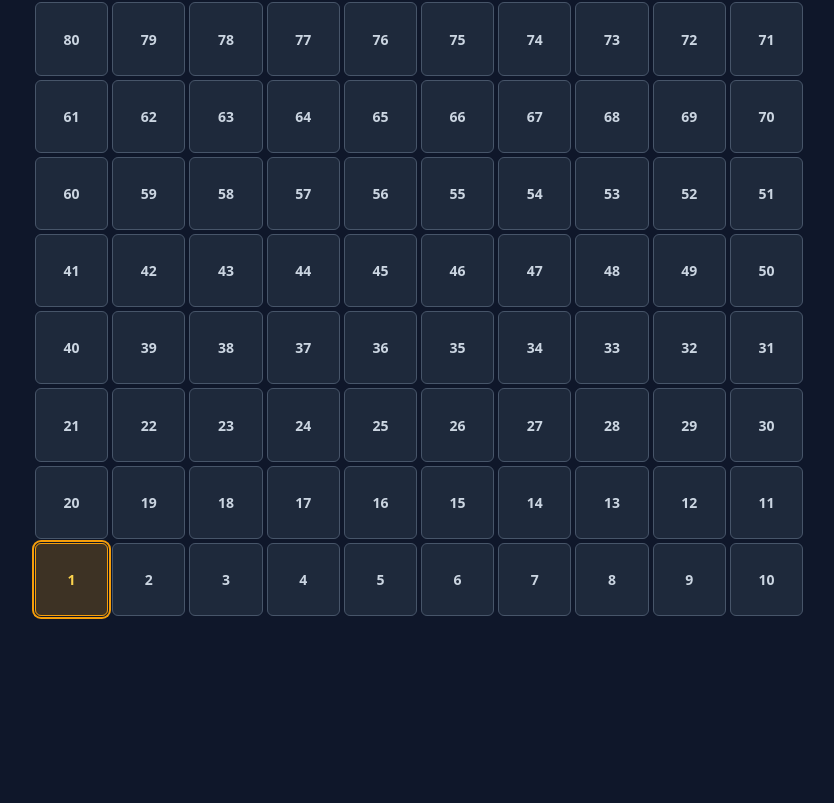
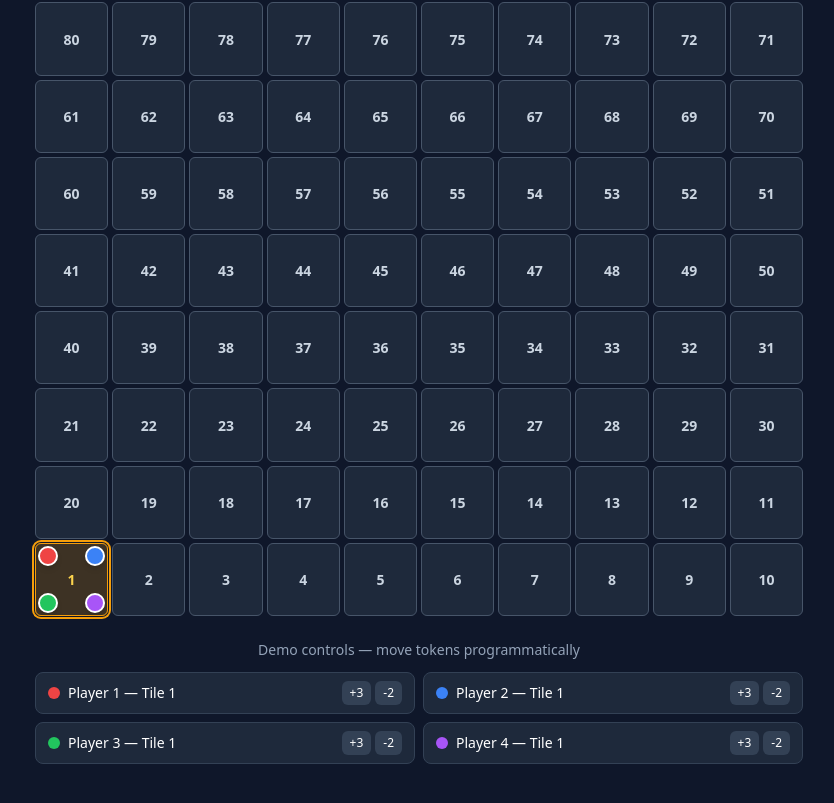
Before and after one commit to Himanshu8913/Boardstorm, a React (Vite) app: page /game in a window 1280 px wide. Shown: the part 329-1132 px from the top of the page, without its empty margins (221-1055 px from the left). Before the commit the page ends 993 px from the top, so only its background shows below. Built offline with nearby package versions, Linux system fonts and the light colour scheme.

Commit message:
feat: add animated player tokens

```diff
--- a/src/components/board/GameBoard.tsx
+++ b/src/components/board/GameBoard.tsx
@@ -1,9 +1,25 @@
+import type { Player } from '@/types/player';
 import { BOARD_COLS, getBoardGrid } from '@/utils/boardLayout';
 import { Tile } from './Tile';
 
 const grid = getBoardGrid();
 
-export function GameBoard() {
+type GameBoardProps = {
+  players: Player[];
+};
+
+export function GameBoard({ players }: GameBoardProps) {
+  const playersByTile = players.reduce<Map<number, Player[]>>((map, player) => {
+    const tilePlayers = map.get(player.position) ?? [];
+    tilePlayers.push(player);
+    map.set(player.position, tilePlayers);
+    return map;
+  }, new Map());
+
+  for (const tilePlayers of playersByTile.values()) {
+    tilePlayers.sort((a, b) => a.id - b.id);
+  }
+
   return (
     <div className="w-full max-w-3xl">
       <div
@@ -18,6 +34,7 @@ export function GameBoard() {
               key={tileNumber}
               number={tileNumber}
               isStart={tileNumber === 1}
+              players={playersByTile.get(tileNumber) ?? []}
             />
           )),
         )}
--- /dev/null
+++ b/src/components/board/PlayerToken.tsx
@@ -0,0 +1,24 @@
+import type { Player } from '@/types/player';
+
+type PlayerTokenProps = {
+  player: Player;
+  offsetIndex: number;
+};
+
+const OFFSETS = [
+  'top-0.5 left-0.5',
+  'top-0.5 right-0.5',
+  'bottom-0.5 left-0.5',
+  'bottom-0.5 right-0.5',
+] as const;
+
+export function PlayerToken({ player, offsetIndex }: PlayerTokenProps) {
+  return (
+    <span
+      className={`absolute h-[28%] w-[28%] rounded-full border-2 border-white shadow-md transition-transform duration-150 ease-out ${OFFSETS[offsetIndex]}`}
+      style={{ backgroundColor: player.color }}
+      title={player.name}
+      aria-label={`${player.name} on tile ${player.position}`}
+    />
+  );
+}
--- a/src/components/board/Tile.tsx
+++ b/src/components/board/Tile.tsx
@@ -1,12 +1,16 @@
+import type { Player } from '@/types/player';
+import { PlayerToken } from './PlayerToken';
+
 type TileProps = {
   number: number;
   isStart?: boolean;
+  players: Player[];
 };
 
-export function Tile({ number, isStart = false }: TileProps) {
+export function Tile({ number, isStart = false, players }: TileProps) {
   return (
     <div
-      className={`flex aspect-square items-center justify-center rounded-sm border text-[clamp(0.5rem,2.5vw,0.875rem)] font-semibold sm:rounded-md ${
+      className={`relative flex aspect-square items-center justify-center rounded-sm border text-[clamp(0.5rem,2.5vw,0.875rem)] font-semibold sm:rounded-md ${
         isStart
           ? 'border-boardstorm-accent bg-amber-500/20 text-amber-300 ring-2 ring-boardstorm-accent ring-offset-1 ring-offset-boardstorm-bg'
           : 'border-slate-600 bg-boardstorm-surface text-slate-300'
@@ -14,6 +18,9 @@ export function Tile({ number, isStart = false }: TileProps) {
       aria-label={isStart ? `Tile ${number}, start` : `Tile ${number}`}
     >
       {number}
+      {players.map((player, index) => (
+        <PlayerToken key={player.id} player={player} offsetIndex={index} />
+      ))}
     </div>
   );
 }
--- a/src/pages/GamePage.tsx
+++ b/src/pages/GamePage.tsx
@@ -1,10 +1,100 @@
+import { useCallback, useState } from 'react';
 import { GameBoard } from '@/components/board/GameBoard';
+import { INITIAL_PLAYERS, type Player } from '@/types/player';
+import { BOARD_TILE_COUNT } from '@/utils/boardLayout';
+import { animatePlayerToPosition } from '@/utils/playerMovement';
 
 export function GamePage() {
+  const [players, setPlayers] = useState<Player[]>(INITIAL_PLAYERS);
+  const [movingPlayerId, setMovingPlayerId] = useState<number | null>(null);
+
+  const updatePlayerPosition = useCallback(
+    (playerId: number, position: number) => {
+      setPlayers((current) =>
+        current.map((player) =>
+          player.id === playerId ? { ...player, position } : player,
+        ),
+      );
+    },
+    [],
+  );
+
+  const movePlayer = useCallback(
+    async (playerId: number, steps: number) => {
+      if (movingPlayerId !== null) {
+        return;
+      }
+
+      const player = players.find((entry) => entry.id === playerId);
+      if (!player) {
+        return;
+      }
+
+      const target = Math.min(
+        BOARD_TILE_COUNT,
+        Math.max(1, player.position + steps),
+      );
+
+      if (target === player.position) {
+        return;
+      }
+
+      setMovingPlayerId(playerId);
+
+      await animatePlayerToPosition(
+        player.position,
+        target,
+        (position) => updatePlayerPosition(playerId, position),
+      );
+
+      setMovingPlayerId(null);
+    },
+    [movingPlayerId, players, updatePlayerPosition],
+  );
+
   return (
     <section className="flex flex-col items-center gap-6 py-4">
       <h1 className="text-2xl font-bold sm:text-3xl">Game Board</h1>
-      <GameBoard />
+      <GameBoard players={players} />
+      <div className="flex w-full max-w-3xl flex-col gap-3">
+        <p className="text-center text-sm text-boardstorm-muted">
+          Demo controls — move tokens programmatically
+        </p>
+        <div className="grid grid-cols-1 gap-2 sm:grid-cols-2">
+          {players.map((player) => (
+            <div
+              key={player.id}
+              className="flex items-center justify-between gap-2 rounded-lg border border-slate-700 bg-boardstorm-surface px-3 py-2"
+            >
+              <span className="flex items-center gap-2 text-sm font-medium">
+                <span
+                  className="inline-block h-3 w-3 rounded-full"
+                  style={{ backgroundColor: player.color }}
+                />
+                {player.name} — Tile {player.position}
+              </span>
+              <div className="flex gap-1">
+                <button
+                  type="button"
+                  disabled={movingPlayerId !== null}
+                  onClick={() => movePlayer(player.id, 3)}
+                  className="rounded-md bg-slate-700 px-2 py-1 text-xs font-medium text-white hover:bg-slate-600 disabled:opacity-50"
+                >
+                  +3
+                </button>
+                <button
+                  type="button"
+                  disabled={movingPlayerId !== null}
+                  onClick={() => movePlayer(player.id, -2)}
+                  className="rounded-md bg-slate-700 px-2 py-1 text-xs font-medium text-white hover:bg-slate-600 disabled:opacity-50"
+                >
+                  -2
+                </button>
+              </div>
+            </div>
+          ))}
+        </div>
+      </div>
     </section>
   );
 }
--- /dev/null
+++ b/src/types/player.ts
@@ -0,0 +1,25 @@
+export type Player = {
+  id: number;
+  name: string;
+  position: number;
+  color: string;
+};
+
+export const MAX_PLAYERS = 4;
+
+export const PLAYER_COLORS = [
+  '#ef4444',
+  '#3b82f6',
+  '#22c55e',
+  '#a855f7',
+] as const;
+
+export const INITIAL_PLAYERS: Player[] = Array.from(
+  { length: MAX_PLAYERS },
+  (_, index) => ({
+    id: index + 1,
+    name: `Player ${index + 1}`,
+    position: 1,
+    color: PLAYER_COLORS[index],
+  }),
+);
--- a/src/utils/boardLayout.ts
+++ b/src/utils/boardLayout.ts
@@ -19,3 +19,19 @@ export function getBoardGrid(): number[][] {
     Array.from({ length: BOARD_COLS }, (_, col) => getTileNumber(row, col)),
   );
 }
+
+export type TileGridPosition = {
+  row: number;
+  col: number;
+};
+
+/** Returns grid coordinates for a tile number in snake layout. */
+export function getTileGridPosition(tileNumber: number): TileGridPosition {
+  const fromBottom = Math.floor((tileNumber - 1) / BOARD_COLS);
+  const row = BOARD_ROWS - 1 - fromBottom;
+  const indexInRow = (tileNumber - 1) % BOARD_COLS;
+  const col =
+    fromBottom % 2 === 0 ? indexInRow : BOARD_COLS - 1 - indexInRow;
+
+  return { row, col };
+}
--- /dev/null
+++ b/src/utils/playerMovement.ts
@@ -0,0 +1,20 @@
+const STEP_DELAY_MS = 120;
+
+export async function animatePlayerToPosition(
+  from: number,
+  to: number,
+  onStep: (position: number) => void,
+): Promise<void> {
+  if (to === from) {
+    return;
+  }
+
+  const direction = to > from ? 1 : -1;
+  let current = from;
+
+  while (current !== to) {
+    current += direction;
+    onStep(current);
+    await new Promise((resolve) => setTimeout(resolve, STEP_DELAY_MS));
+  }
+}
```
